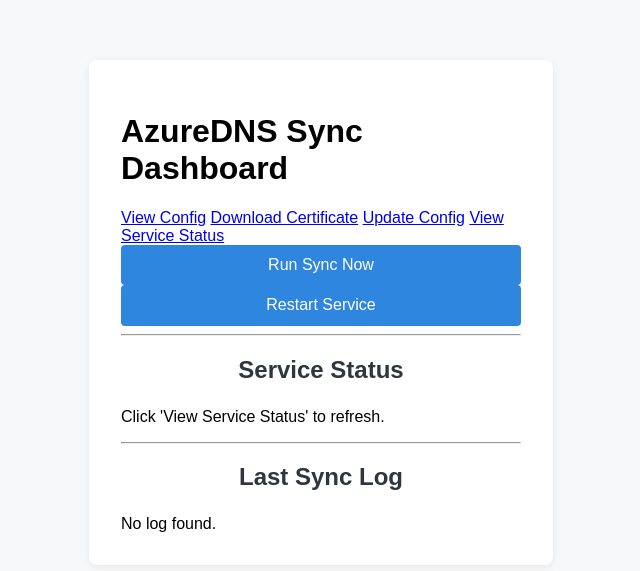
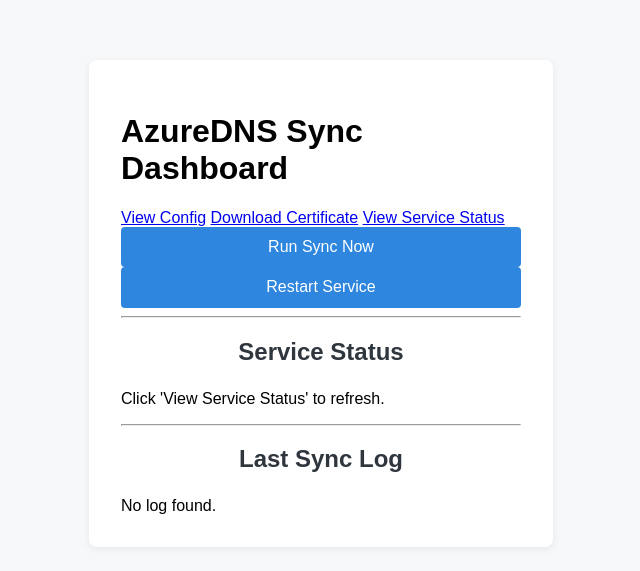
Before and after one commit to andrew-kemp/AzureDNSSyncv2.0, a Python web app: template app/templates/index.html in a window 1280 px wide. Shown: the top 571 px of the page, without its empty margins (319-959 px from the left). Run offline with Jinja, Linux system fonts and the light colour scheme; the template is opened without the code that fills it, so the values that code supplies are empty.

Commit message:
Update index.html

```diff
--- a/app/templates/index.html
+++ b/app/templates/index.html
@@ -15,14 +15,13 @@
         {% endif %}
         {% endwith %}
         <div class="dashboard-buttons">
-            <a href="{{ url_for('view_config') }}" class="btn btn-info">View Config</a>
-            <a href="{{ url_for('download_cert') }}" class="btn btn-primary">Download Certificate</a>
-            <a href="{{ url_for('setup.setup') }}" class="btn btn-warning">Update Config</a>
-            <a href="{{ url_for('service_status') }}" class="btn btn-secondary">View Service Status</a>
-            <form action="{{ url_for('run_sync_now') }}" method="post" style="display:inline;">
+            <a href="{{ url_for('dashboard.view_config') }}" class="btn btn-info">View Config</a>
+            <a href="{{ url_for('dashboard.download_cert') }}" class="btn btn-primary">Download Certificate</a>
+            <a href="{{ url_for('dashboard.service_status') }}" class="btn btn-secondary">View Service Status</a>
+            <form action="{{ url_for('dashboard.run_sync_now') }}" method="post" style="display:inline;">
                 <button type="submit" class="btn btn-success">Run Sync Now</button>
             </form>
-            <form action="{{ url_for('restart_service') }}" method="post" style="display:inline;">
+            <form action="{{ url_for('dashboard.restart_service') }}" method="post" style="display:inline;">
                 <button type="submit" class="btn btn-danger">Restart Service</button>
             </form>
         </div>
```
